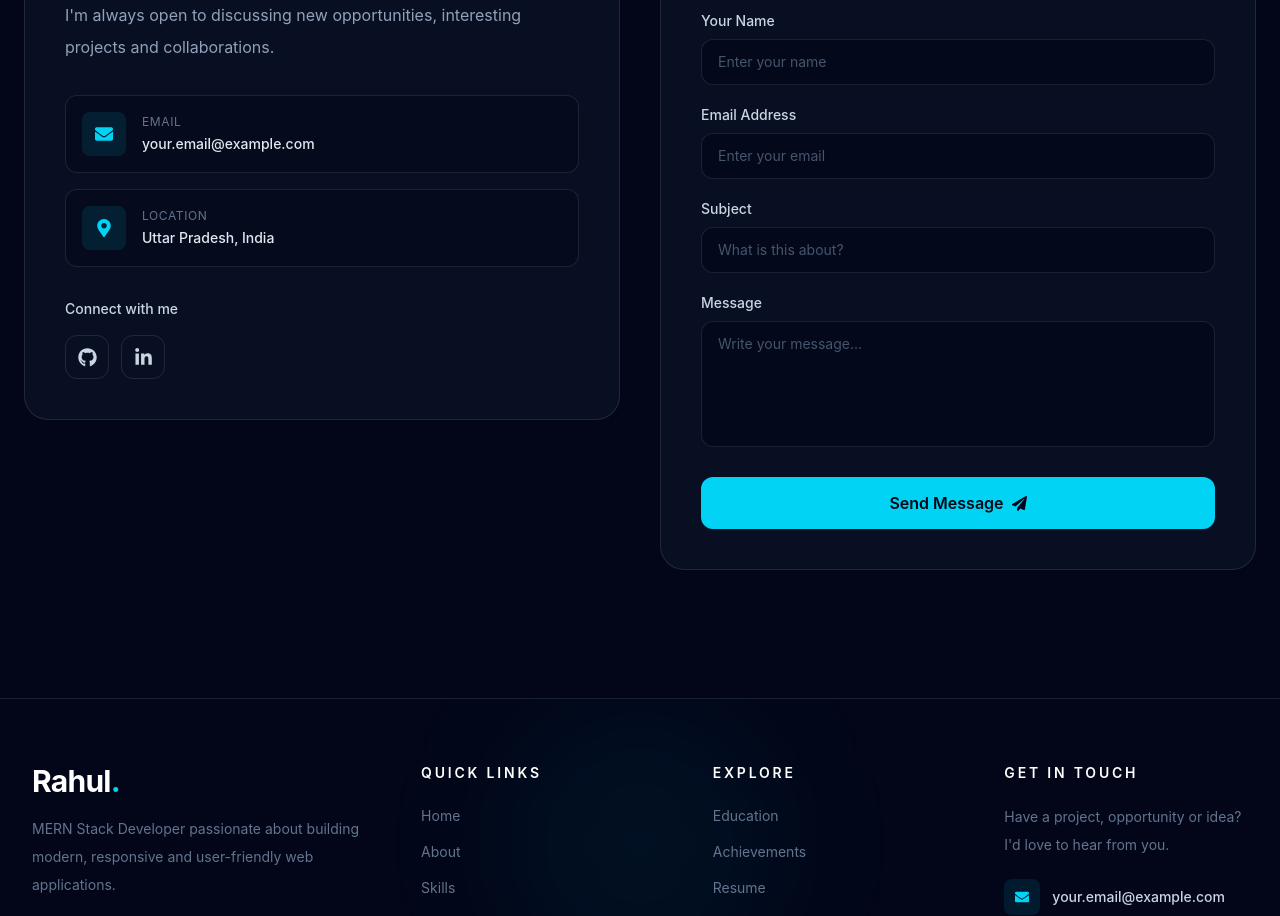
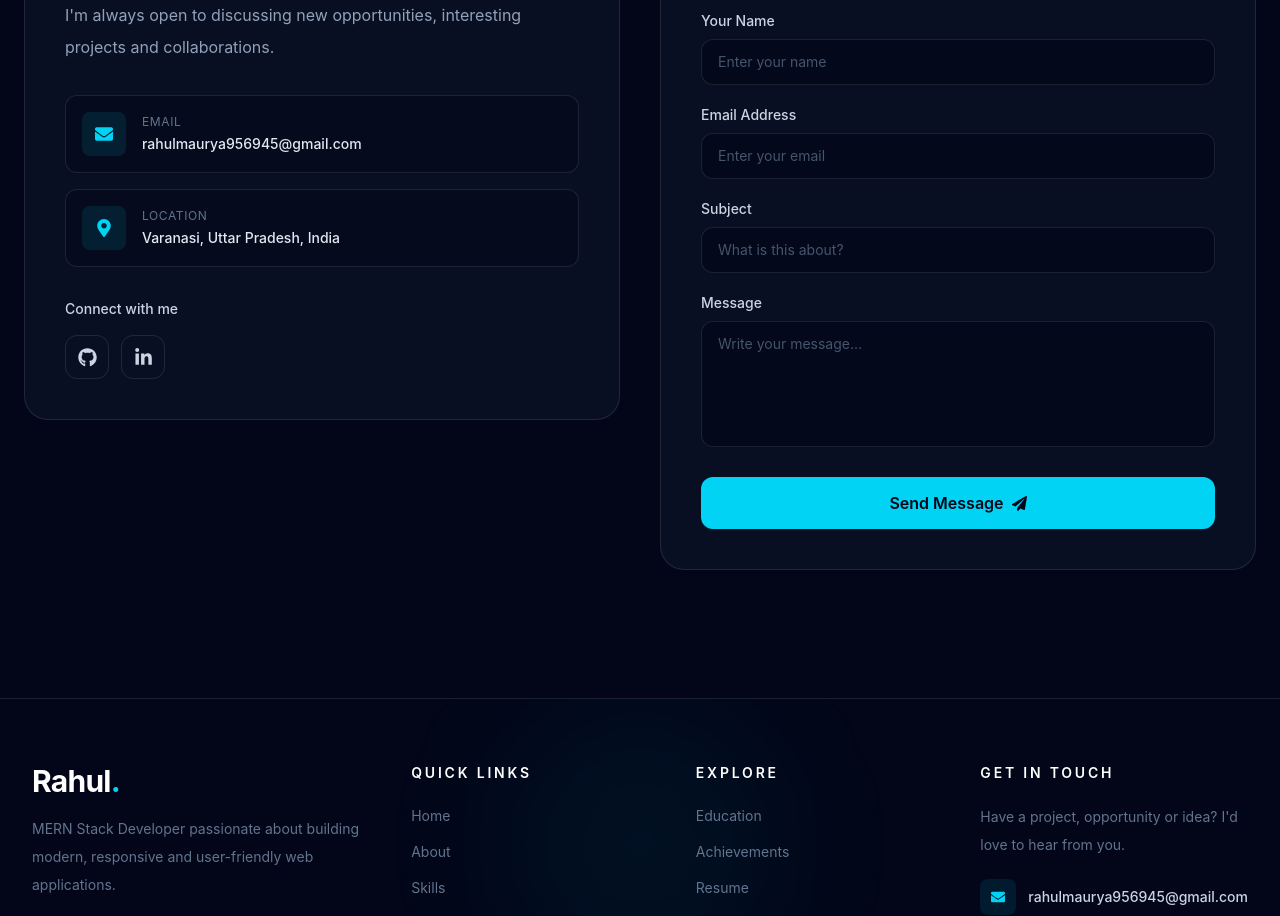
Before and after one commit to RahulMaurya90058/My_Portfolio, a React (Vite) app in the folder client/: page / in a window 1280 px wide. Shown: the part 6600-7516 px from the top of the page. Built offline with nearby package versions, Linux system fonts and the light colour scheme; no server answers.

Commit message:
Update contact email

```diff
--- a/client/src/components/Contact.jsx
+++ b/client/src/components/Contact.jsx
@@ -201,7 +201,7 @@ function Contact() {
               {/* Email */}
 
               <a
-                href="mailto:your.email@example.com"
+                href="mailto:rahulmaurya956945@gmail.com"
                 className="mt-8 flex items-center gap-4 rounded-xl border border-white/10 bg-slate-950/50 p-4 transition hover:border-cyan-400/30"
               >
                 <div className="flex h-11 w-11 shrink-0 items-center justify-center rounded-lg bg-cyan-400/10 text-cyan-400">
@@ -214,7 +214,7 @@ function Contact() {
                   </p>
 
                   <p className="mt-1 text-sm font-medium text-slate-200">
-                    your.email@example.com
+                    rahulmaurya956945@gmail.com
                   </p>
                 </div>
               </a>
@@ -232,7 +232,7 @@ function Contact() {
                   </p>
 
                   <p className="mt-1 text-sm font-medium text-slate-200">
-                    Uttar Pradesh, India
+                    Varanasi, Uttar Pradesh, India
                   </p>
                 </div>
               </div>
@@ -247,7 +247,7 @@ function Contact() {
                 <div className="mt-4 flex gap-3">
 
                   <a
-                    href="https://github.com"
+                    href="https://github.com/RahulMaurya90058"
                     target="_blank"
                     rel="noreferrer"
                     aria-label="GitHub"
@@ -257,7 +257,7 @@ function Contact() {
                   </a>
 
                   <a
-                    href="https://linkedin.com"
+                    href="www.linkedin.com/in/rahul-maurya-16b957312"
                     target="_blank"
                     rel="noreferrer"
                     aria-label="LinkedIn"
--- a/client/src/components/Footer.jsx
+++ b/client/src/components/Footer.jsx
@@ -86,7 +86,7 @@ function Footer() {
             <div className="mt-7 flex items-center gap-3">
 
               <a
-                href="https://github.com"
+                href="https://github.com/RahulMaurya90058"
                 target="_blank"
                 rel="noreferrer"
                 aria-label="GitHub"
@@ -96,7 +96,7 @@ function Footer() {
               </a>
 
               <a
-                href="https://linkedin.com"
+                href="www.linkedin.com/in/rahul-maurya-16b957312"
                 target="_blank"
                 rel="noreferrer"
                 aria-label="LinkedIn"
@@ -106,7 +106,7 @@ function Footer() {
               </a>
 
               <a
-                href="mailto:your.email@example.com"
+                href="mailto:your.rahulmaurya956945@gmail.com"
                 aria-label="Email"
                 className="flex h-10 w-10 items-center justify-center rounded-xl border border-white/10 bg-white/[0.02] text-slate-400 transition duration-300 hover:-translate-y-1 hover:border-cyan-400/50 hover:bg-cyan-400/10 hover:text-cyan-400"
               >
@@ -248,7 +248,7 @@ function Footer() {
                 <FaEnvelope size={14} />
               </span>
 
-              your.email@example.com
+              rahulmaurya956945@gmail.com
             </a>
           </motion.div>
         </div>
--- a/client/src/components/Navbar.jsx
+++ b/client/src/components/Navbar.jsx
@@ -63,7 +63,7 @@ function Navbar() {
           {/* GitHub */}
 
           <a
-            href="https://github.com"
+            href="https://github.com/RahulMaurya90058"
             target="_blank"
             rel="noreferrer"
             className="rounded-full p-2 text-slate-300 transition hover:bg-white/10 hover:text-cyan-400"
@@ -75,7 +75,7 @@ function Navbar() {
           {/* LinkedIn */}
 
           <a
-            href="https://linkedin.com"
+            href="www.linkedin.com/in/rahul-maurya-16b957312"
             target="_blank"
             rel="noreferrer"
             className="rounded-full p-2 text-slate-300 transition hover:bg-white/10 hover:text-cyan-400"
```
